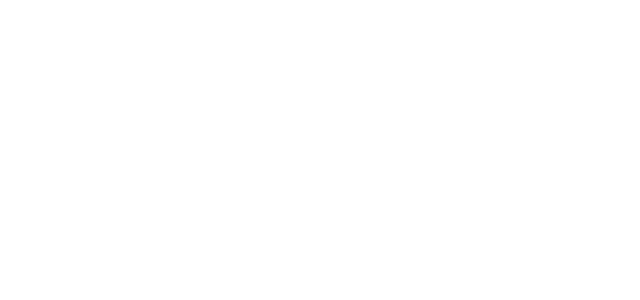
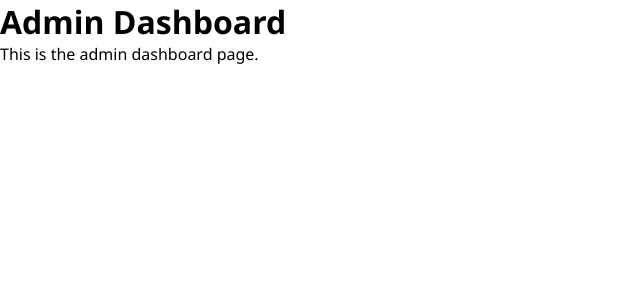
Before and after one commit to phebsv/REACTJS-Simple-Food-Ordering-System, a React (Vite) app in the folder food-ordering-system/: page /admin/dashboard in a window 1280 px wide. Before the commit this address had no page. Shown: the top 300 px of the page, without its empty margins (0-640 px from the left). Built offline with nearby package versions, Linux system fonts and the light colour scheme; the HTML template or start-up script is replaced by a standard one.

Commit message:
feat: add admin dashboard page route

```diff
--- a/food-ordering-system/src/App.jsx
+++ b/food-ordering-system/src/App.jsx
@@ -2,6 +2,7 @@
 import Login from "./pages/Login";
 import Register from "./pages/Register";
 import Dashboard from "./pages/Dashboard";
+import AdminDashboard from "./pages/AdminDashboard";
 
 export default function App() {
   return (
@@ -11,6 +12,8 @@
         <Route path="/login" element={<Login />} />
         <Route path="/register" element={<Register />} />
         <Route path="/dashboard" element={<Dashboard />} />
+
+        <Route path="/admin/dashboard" element={<AdminDashboard />} />
       </Routes>
     </BrowserRouter>
   );
--- /dev/null
+++ b/food-ordering-system/src/pages/AdminDashboard.jsx
@@ -0,0 +1,12 @@
+import React from "react";
+
+function AdminDashboard() {
+  return (
+    <div>
+      <h1>Admin Dashboard</h1>
+      <p>This is the admin dashboard page.</p>
+    </div>
+  );
+}
+
+export default AdminDashboard;
```
